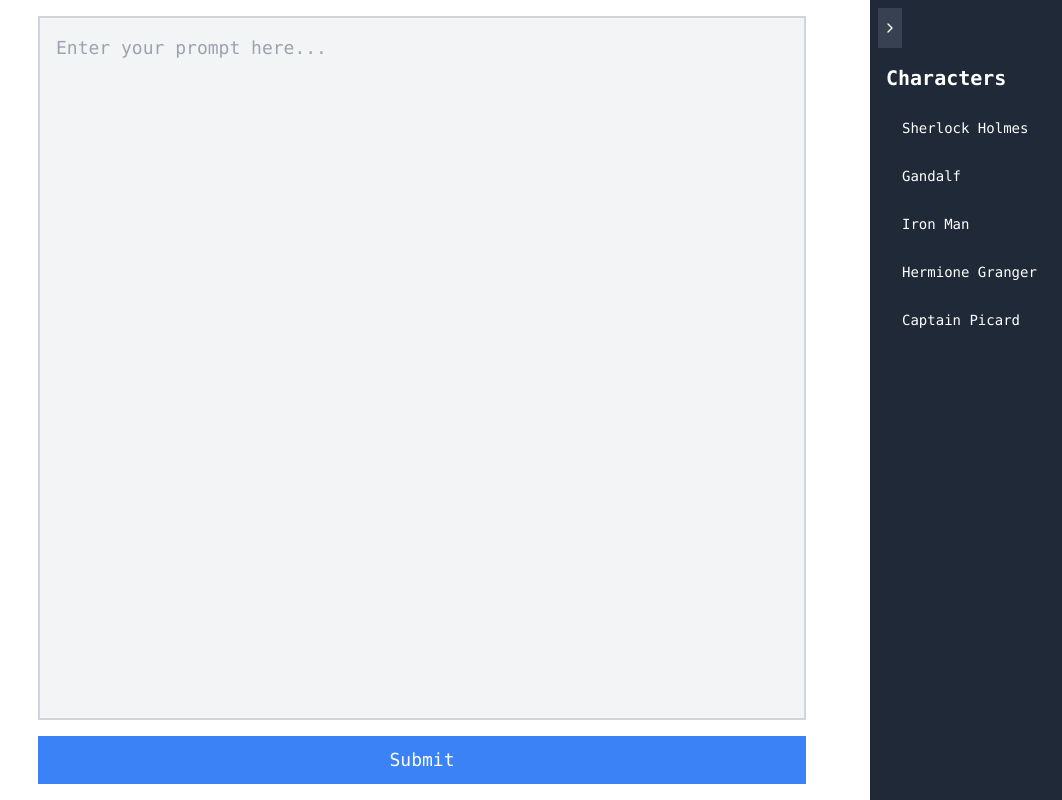
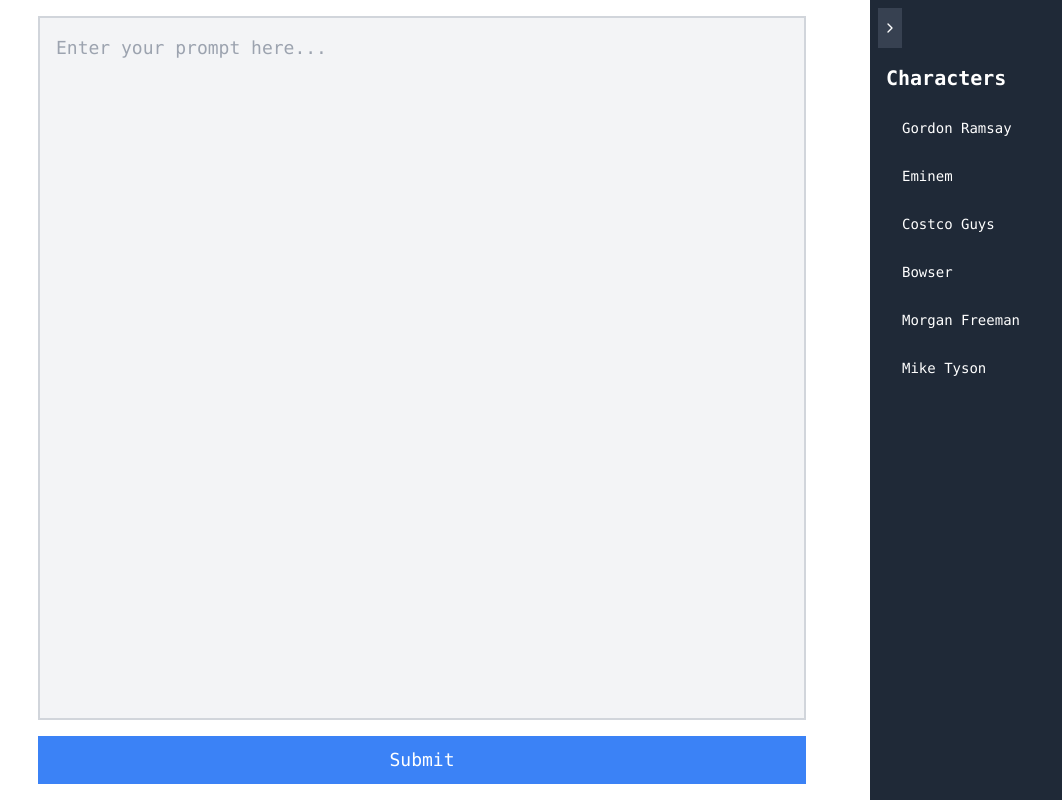
Before and after one commit to matt4tch/Moodify, a Next.js app: page / in a window 1280 px wide. Shown: the whole page, without its empty margins (218-1280 px from the left). Built offline with nearby package versions, Linux system fonts and the light colour scheme.

Commit message:
update chararcters

```diff
--- a/components/ui/charactersidebar.tsx
+++ b/components/ui/charactersidebar.tsx
@@ -3,11 +3,12 @@ import { Button } from "@/components/ui/button"
 import { ChevronLeft, ChevronRight } from 'lucide-react'
 
 const characters = [
-  { id: 1, name: 'Sherlock Holmes' },
-  { id: 2, name: 'Gandalf' },
-  { id: 3, name: 'Iron Man' },
-  { id: 4, name: 'Hermione Granger' },
-  { id: 5, name: 'Captain Picard' },
+  { id: 1, name: 'Gordon Ramsay' },
+  { id: 2, name: 'Eminem' },
+  { id: 3, name: 'Costco Guys' },
+  { id: 4, name: 'Bowser' },
+  { id: 5, name: 'Morgan Freeman' },
+  { id: 6, name: 'Mike Tyson' },
 ]
 
 export function CharacterSidebar({
```
